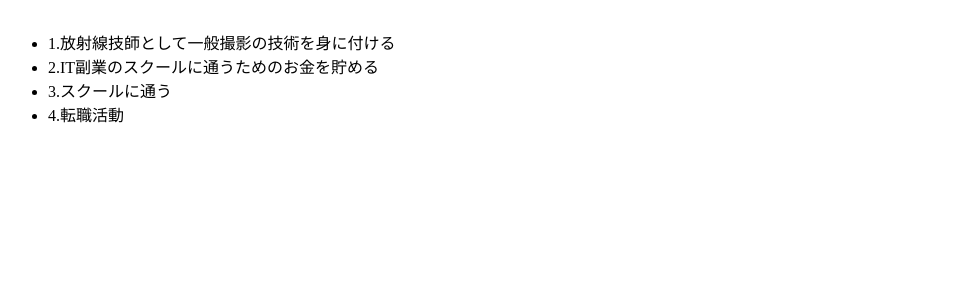
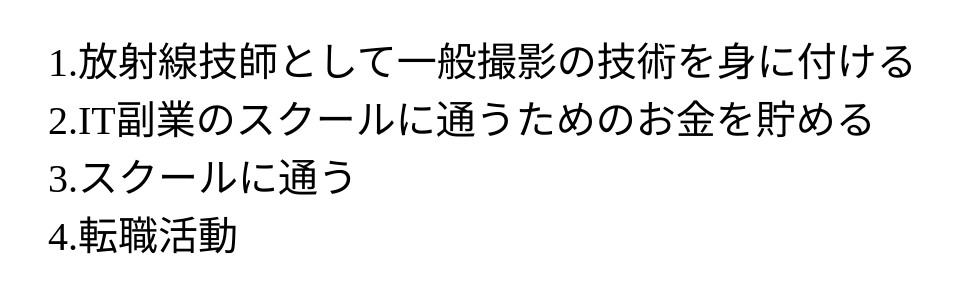
Before and after one commit to hhhhhashi/hhhhashi.tennsyoku, a plain HTML site: page index.html in a window 1280 px wide. Shown: the part 109-402 px from the top of the page, without its empty margins (0-965 px from the left). Drawn offline with Linux system fonts and the light colour scheme.

Commit message:
Update stylesheet.css

```diff
--- a/stylesheet.css
+++ b/stylesheet.css
@@ -3,6 +3,6 @@
     color:aqua;
 }
 
-.main-logo li{
-    font-size: 40px;
-}
+li{
+    font-size:40px;
+    list-style:none;
```
